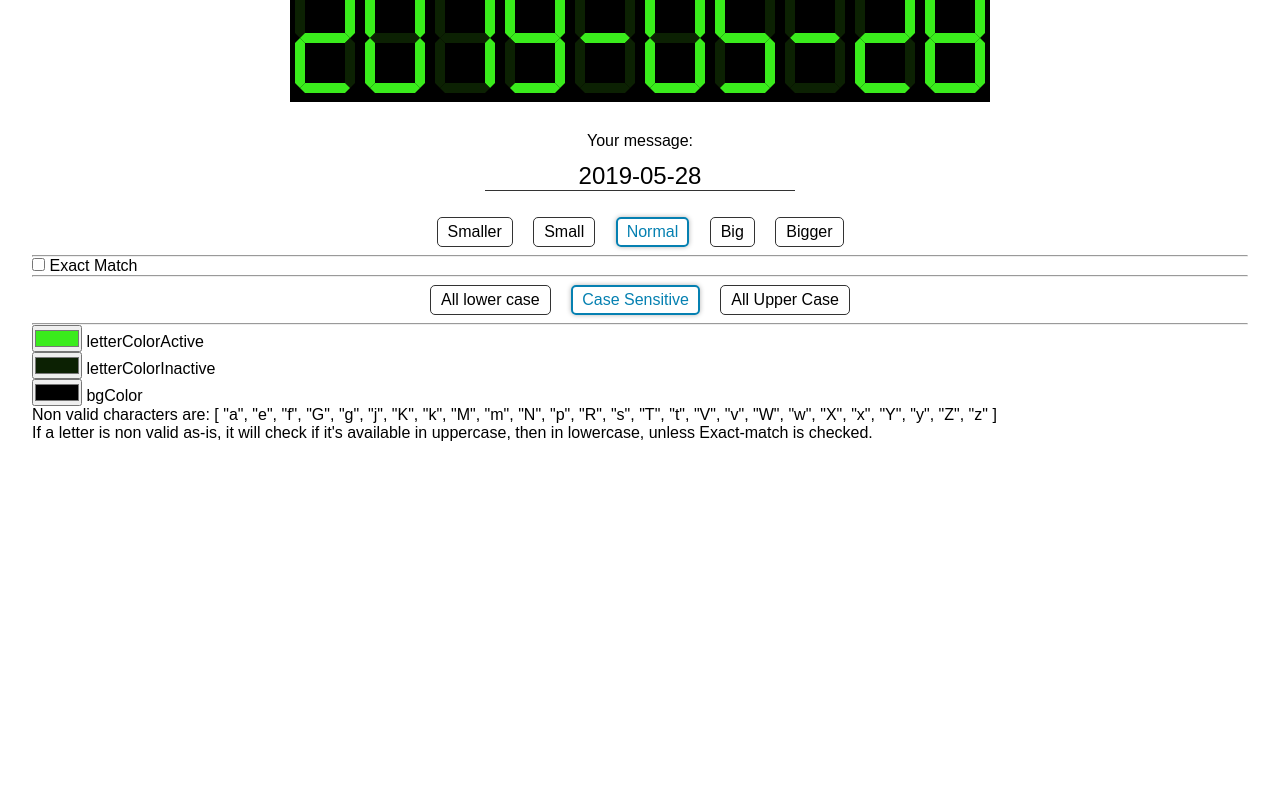
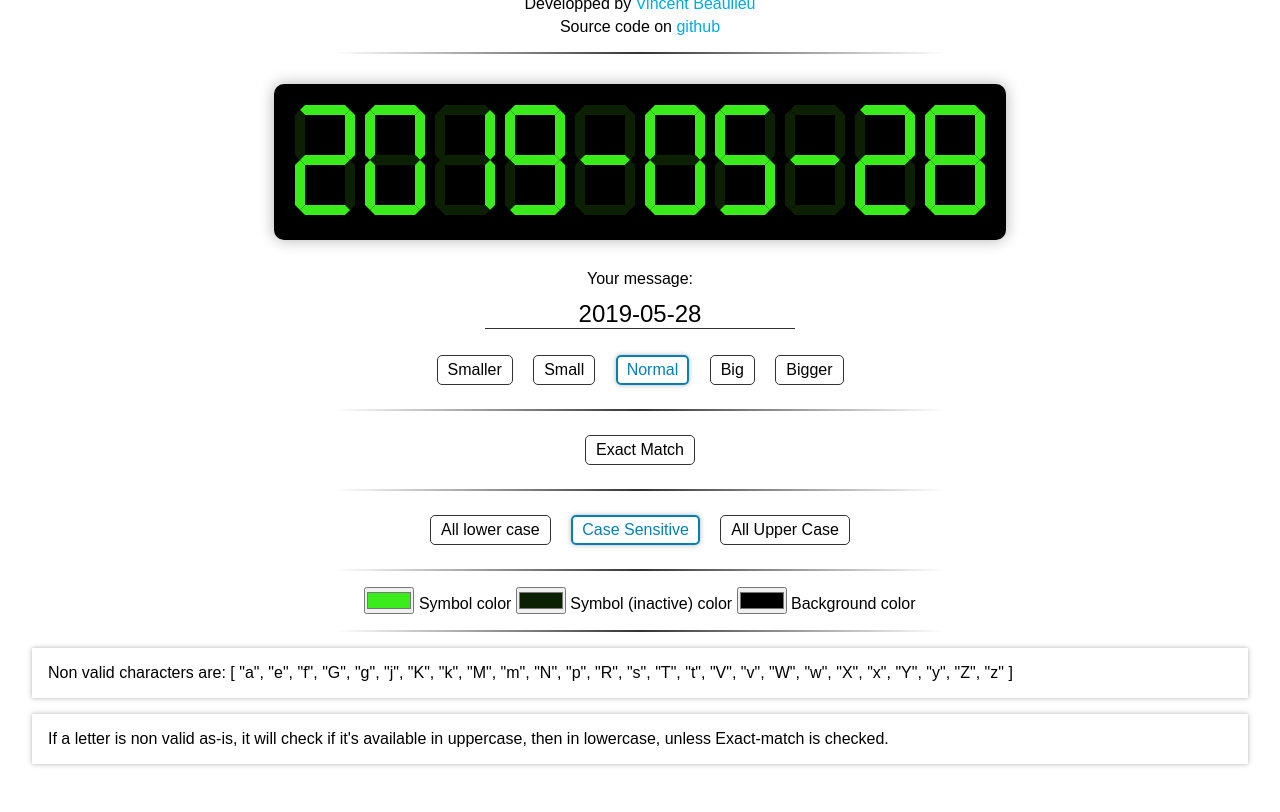
Before and after one commit to stlows/digital-display, a plain HTML site: page index.html in a window 1280 px wide. Shown: the part 84-896 px from the top of the page. Before the commit the page ends 800 px from the top, so only its background shows below. Drawn offline with nearby package versions, Linux system fonts and the light colour scheme.

Commit message:
ref to vbeaulieu

```diff
--- a/index.html
+++ b/index.html
@@ -10,6 +10,10 @@
   </head>
   <body>
     <div id="app">
+      <h1>Digital Display</h1>
+      <h4>Developped by <a href="https://www.vbeaulieu.com" target="_blank">Vincent Beaulieu</a></h4>
+      <h4>Source code on <a href="https://github.com/stlows/digital-display" target="_blank">github</a></h4>
+      <div class="separator"></div>
       <div class="displayContainer">
         <div class="display" :style="{backgroundColor:bgColor}">
           <div class="character" :class="size" v-for="char in characters">
@@ -50,12 +54,16 @@
           </label>
         </div>
 
-        <hr />
+        <div class="separator"></div>
 
-        <input type="checkbox" id="exactMatch" v-model="exactMatch" />
-        <label for="exactMatch">Exact Match</label>
+        <div class="t-center">
+          <label for="exactMatch" class="checkboxSelect" :class="{selected:exactMatch}"
+            >Exact Match
+            <input type="checkbox" id="exactMatch" v-model="exactMatch" />
+          </label>
+        </div>
 
-        <hr />
+        <div class="separator"></div>
 
         <div class="t-center">
           <label for="allLower" class="radioSelect" :class="{selected:capitalization === 'allLower'}"
@@ -72,18 +80,27 @@
           </label>
         </div>
 
-        <hr />
-        <input type="color" id="letterColorActive" value="#ff0000" v-model="letterColorActive" />
-        <label for="letterColorActive">letterColorActive</label>
-        <br />
-        <input type="color" id="letterColorInactive" value="#222222" v-model="letterColorInactive" />
-        <label for="letterColorInactive">letterColorInactive</label>
-        <br />
-        <input type="color" id="bgColor" value="#000000" v-model="bgColor" />
-        <label for="bgColor">bgColor</label>
+        <div class="separator"></div>
+
+        <div class="t-center">
+          <div class="colorSelect">
+            <input type="color" id="letterColorActive" value="#ff0000" v-model="letterColorActive" />
+            <label for="letterColorActive">Symbol color</label>
+          </div>
+          <div class="colorSelect">
+            <input type="color" id="letterColorInactive" value="#222222" v-model="letterColorInactive" />
+            <label for="letterColorInactive">Symbol (inactive) color</label>
+          </div>
+          <div class="colorSelect">
+            <input type="color" id="bgColor" value="#000000" v-model="bgColor" />
+            <label for="bgColor">Background color</label>
+          </div>
+        </div>
+
+        <div class="separator"></div>
       </div>
-      <p>Non valid characters are: {{ notValidChars }}</p>
-      <p>
+      <p class="info">Non valid characters are: {{ notValidChars }}</p>
+      <p class="info">
         If a letter is non valid as-is, it will check if it's available in uppercase, then in lowercase, unless Exact-match is checked.
       </p>
     </div>
--- a/style.scss
+++ b/style.scss
@@ -8,8 +8,31 @@ body {
   font-family: Arial, Helvetica, sans-serif;
   padding: 2em;
 }
+h1 {
+  display: block;
+  text-align: center;
+  margin-bottom: 10px;
+}
+
+h4 {
+  text-align: center;
+  font-weight: 400;
+  margin-bottom: 5px;
+}
+h4 a {
+  text-decoration: none;
+  color: #00aadd;
+}
+
 .t-center {
   text-align: center;
+}
+
+.separator {
+  width: 50%;
+  background-image: linear-gradient(to right, transparent, #333, transparent);
+  margin: 1em auto;
+  height: 2px;
 }
 input#message {
   font-size: 1.5em;
@@ -24,10 +47,12 @@ input#message {
 input#message:focus {
   min-width: 400px;
 }
-input[type="radio"] {
+input[type="radio"],
+input[type="checkbox"] {
   display: none;
 }
-label.radioSelect {
+label.radioSelect,
+label.checkboxSelect {
   padding: 5px 10px;
   margin: 0.5em;
   display: inline-block;
@@ -35,12 +60,24 @@ label.radioSelect {
   border: 1px solid #333;
   border-radius: 5px;
 }
-label.radioSelect.selected {
+label.radioSelect.selected,
+label.checkboxSelect.selected {
   padding: 4px 9px;
   border: 2px solid #0580b1;
   color: #0580b1;
   box-shadow: 0 0 5px 0 rgba(black, 0.3);
 }
+
+p.info {
+  margin: 1em 0;
+  padding: 1em;
+  box-shadow: 0 0 5px 0 rgba(black, 0.3);
+}
+
+.colorSelect {
+  display: inline-block;
+}
+
 .displayContainer {
   margin: 30px 0;
   text-align: center;
@@ -48,6 +85,9 @@ label.radioSelect.selected {
 
 .display {
   display: inline-block;
+  padding: 1em;
+  border-radius: 10px;
+  box-shadow: 0 0 15px 0 rgba(black, 0.3);
 }
 
 .line {
```
Also changed, not shown: style.min.css.
